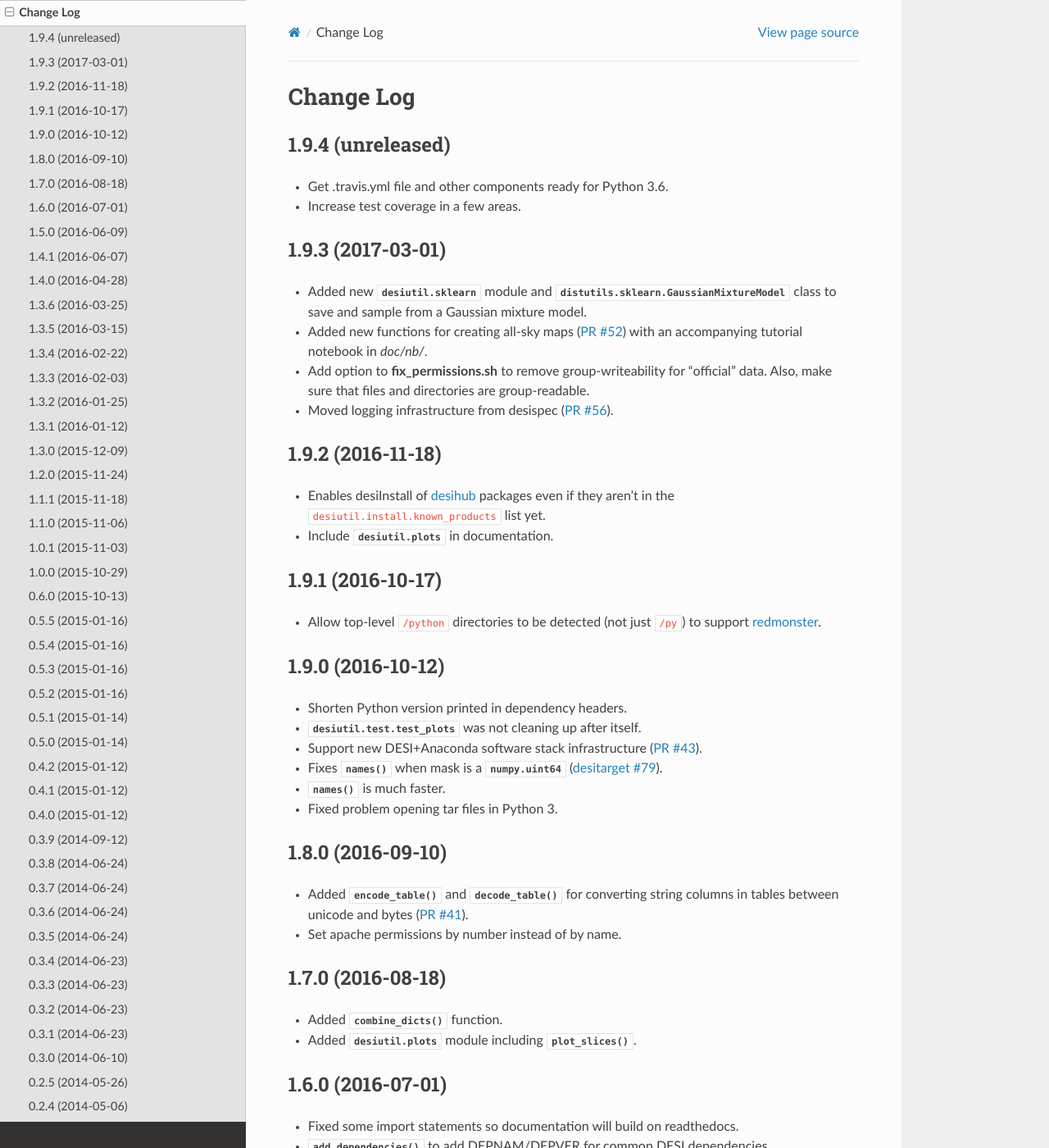
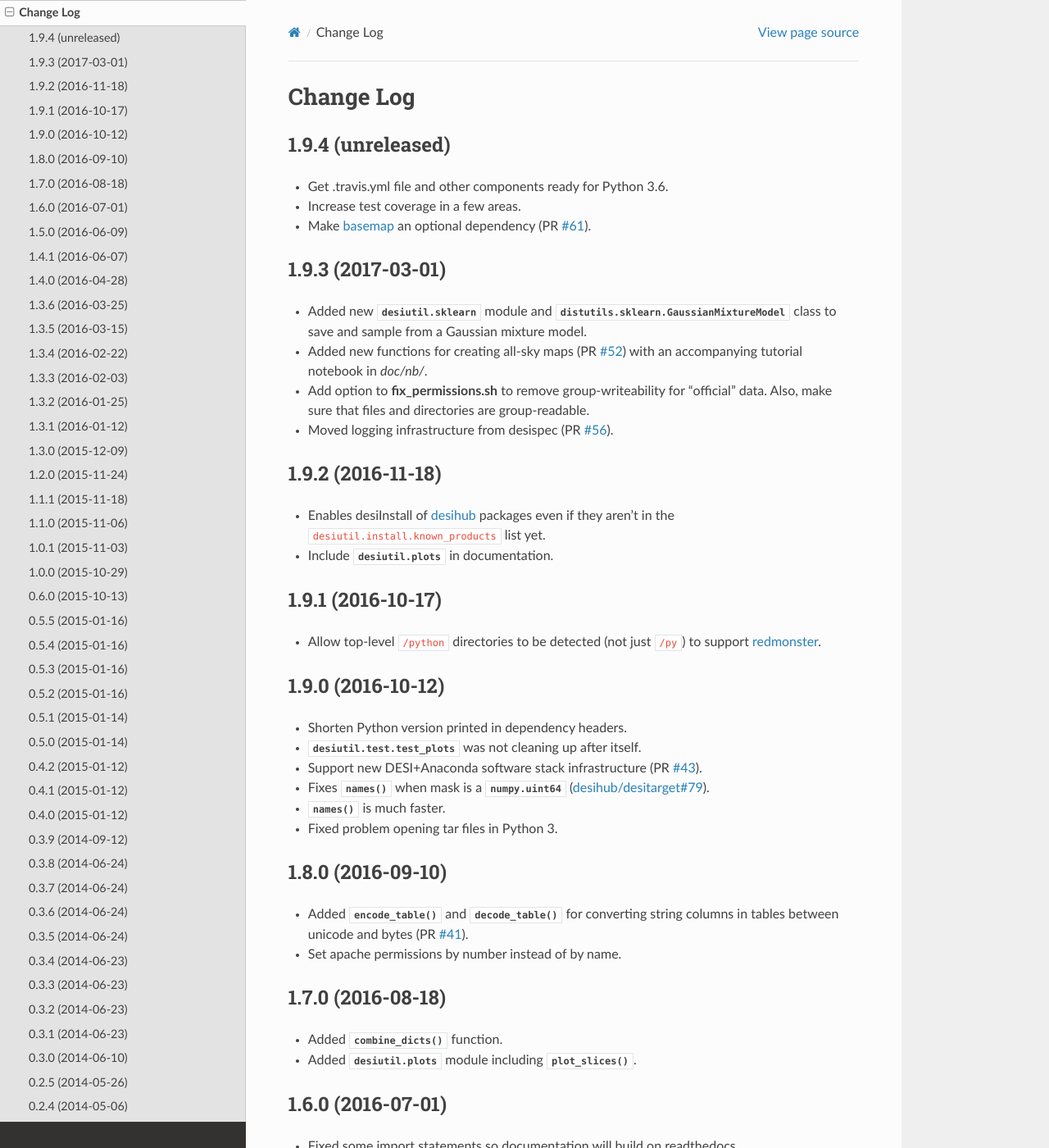
Before and after one commit to desihub/desiutil, a Sphinx documentation site: the page built from doc/changes.rst, in a window 1280 px wide and 1400 px high. Shown: the whole window at 82% size. Built offline with Sphinx 7.4.7 and the Read the Docs theme 2.0.0, drawn with Linux system fonts in a browser that asks for light colours; some of the changed lines change nothing that is shown.

Commit message:
update changes.rst [skip ci]

```diff
--- a/doc/changes.rst
+++ b/doc/changes.rst
@@ -7,6 +7,10 @@ Change Log
 
 * Get .travis.yml file and other components ready for Python 3.6.
 * Increase test coverage in a few areas.
+* Make basemap_ an optional dependency (PR `#61`_).
+
+.. _basemap: http://matplotlib.org/basemap/
+.. _`#61`: https://github.com/desihub/desiutil/pull/61
 
 1.9.3 (2017-03-01)
 ------------------
@@ -14,14 +18,14 @@ Change Log
 * Added new :mod:`desiutil.sklearn` module and
   :class:`distutils.sklearn.GaussianMixtureModel` class to save and
   sample from a Gaussian mixture model.
-* Added new functions for creating all-sky maps (`PR #52`_) with an
+* Added new functions for creating all-sky maps (PR `#52`_) with an
   accompanying tutorial notebook in `doc/nb/`.
 * Add option to :command:`fix_permissions.sh` to remove group-writeability for
   "official" data. Also, make sure that files and directories are group-readable.
-* Moved logging infrastructure from desispec (`PR #56`_).
+* Moved logging infrastructure from desispec (PR `#56`_).
 
-.. _`PR #52`: https://github.com/desihub/desiutil/pull/52
-.. _`PR #56`: https://github.com/desihub/desiutil/pull/56
+.. _`#52`: https://github.com/desihub/desiutil/pull/52
+.. _`#56`: https://github.com/desihub/desiutil/pull/56
 
 1.9.2 (2016-11-18)
 ------------------
@@ -45,22 +49,23 @@ Change Log
 
 * Shorten Python version printed in dependency headers.
 * :mod:`desiutil.test.test_plots` was not cleaning up after itself.
-* Support new DESI+Anaconda software stack infrastructure (`PR #43`_).
-* Fixes :meth:`~desiutil.bitmask.BitMask.names` when mask is a :class:`numpy.uint64` (`desitarget #79`_).
+* Support new DESI+Anaconda software stack infrastructure (PR `#43`_).
+* Fixes :meth:`~desiutil.bitmask.BitMask.names` when mask is a
+  :class:`numpy.uint64` (`desihub/desitarget#79`_).
 * :meth:`~desiutil.bitmask.BitMask.names` is much faster.
 * Fixed problem opening tar files in Python 3.
 
-.. _`PR #43`: https://github.com/desihub/desiutil/pull/43
-.. _`desitarget #79`: https://github.com/desihub/desiutil/pull/41
+.. _`#43`: https://github.com/desihub/desiutil/pull/43
+.. _`desihub/desitarget#79`: https://github.com/desihub/desitarget/pull/79
 
 1.8.0 (2016-09-10)
 ------------------
 
 * Added :func:`~desiutil.io.encode_table` and :func:`~desiutil.io.decode_table`
-  for converting string columns in tables between unicode and bytes (`PR #41`_).
+  for converting string columns in tables between unicode and bytes (PR `#41`_).
 * Set apache permissions by number instead of by name.
 
-.. _`PR #41`: https://github.com/desihub/desiutil/pull/41
+.. _`#41`: https://github.com/desihub/desiutil/pull/41
 
 1.7.0 (2016-08-18)
 ------------------
@@ -103,16 +108,17 @@ Change Log
 * Allow NERSC Modules root directory to be overridden in a configuration file.
 * :mod:`desiutil.stats` module was previously snuck in, but never documented.
 * Minor fixes for desiInstall bootstrap mode.
-* `PR #30`_: Enable use of weights in :func:`~desiutil.funcfits.iter_fit`.
+* PR `#30`_: Enable use of weights in :func:`~desiutil.funcfits.iter_fit`.
 * Add a method for connverting Python objects to yaml-ready format.
   Includes :class:`unicode` to :class:`str` conversion.
 
-.. _`PR #30`: https://github.com/desihub/desiutil/pull/30
+.. _`#30`: https://github.com/desihub/desiutil/pull/30
 
 1.3.6 (2016-03-25)
 ------------------
 
-* Include :mod:`~desiutil.funcfits` in the documentation; added :func:`~desiutil.funcfits.mk_fit_dict`.
+* Include :mod:`~desiutil.funcfits` in the documentation; added
+ :func:`~desiutil.funcfits.mk_fit_dict`.
 * Improve coverage of :mod:`~desiutil.funcfits`.
 * Try to use a nicer Sphinx theme for documentation.
 
```
